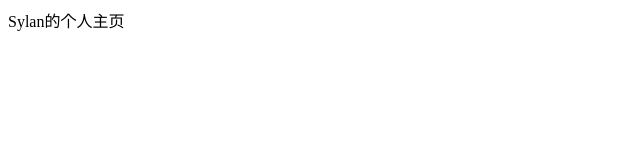
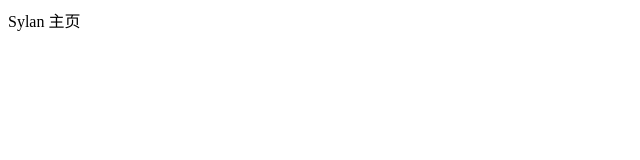
Before and after one commit to sylan-cn/sylan-cn.github.io, a plain HTML site: page index.html in a window 1280 px wide. Shown: the full height of the page, 0-640 px from the left. Drawn offline with Linux system fonts and the light colour scheme.

Commit message:
创建sylan主页

```diff
--- a/index.html
+++ b/index.html
@@ -6,9 +6,9 @@
   <meta name="Author" content="">
   <meta name="Keywords" content="">
   <meta name="Description" content="">
-  <title>Document</title>
+  <title>Sylan</title>
  </head>
  <body>
-  Sylan的个人主页
+  Sylan 主页
  </body>
 </html>
```
Also changed, not shown: 1 other file.
